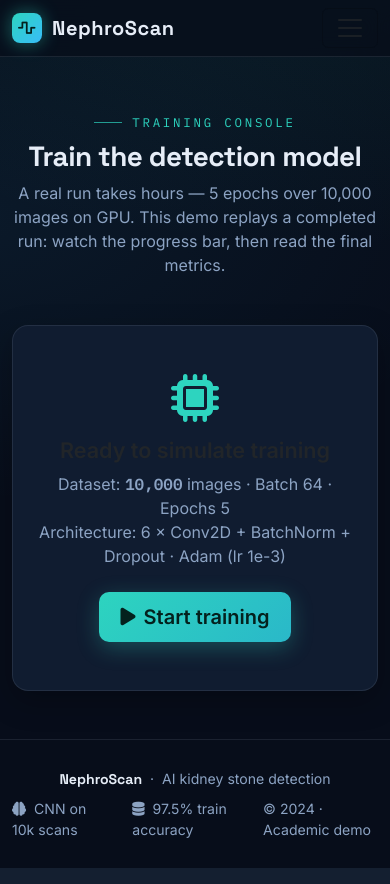
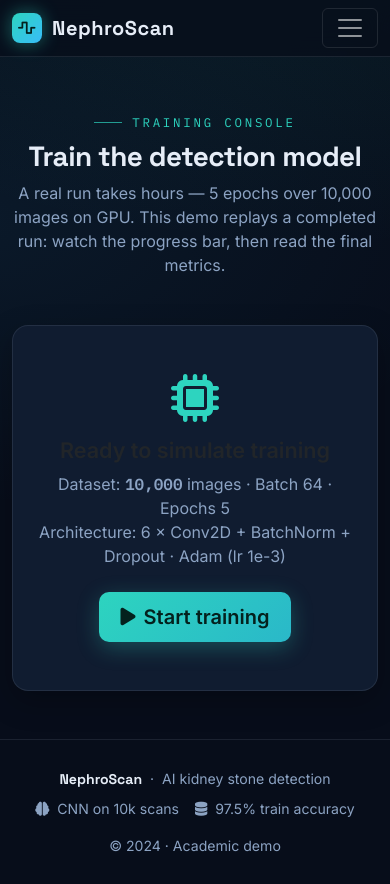
Before and after one commit to g-rtejaskumar/kidney-stone-detection-using-cnn, a Django app: page /train/ in a window 390 px wide. Run offline with Django 5.2, Linux system fonts and the light colour scheme.

Commit message:
Fix mobile navbar and overflow issues
Add navbar-dark so the hamburger toggler is visible on the dark navbar, let the footer wrap on small screens, and allow horizontal scrolling in the training log so long lines don't overflow on phones.

🤖 Generated with Codebuff
Co-Authored-By: Codebuff <noreply@codebuff.com>

```diff
--- a/templates/base.html
+++ b/templates/base.html
@@ -252,7 +252,7 @@
     {% block styles %}{% endblock %}
 </head>
 <body>
-    <nav class="navbar navbar-expand-lg site-nav">
+    <nav class="navbar navbar-expand-lg navbar-dark site-nav">
         <div class="container">
             <a class="navbar-brand" href="{% url 'home' %}">
                 <span class="brand-mark"><i class="fa-solid fa-wave-square"></i></span>
@@ -279,9 +279,9 @@
     </main>
 
     <footer class="site-footer">
-        <div class="container d-flex flex-column flex-md-row justify-content-between align-items-center gap-2">
+        <div class="container d-flex flex-column flex-md-row justify-content-between align-items-center gap-2 text-center">
             <span><span class="brand">NephroScan</span> &nbsp;·&nbsp; AI kidney stone detection</span>
-            <span class="d-flex gap-4 align-items-center">
+            <span class="d-flex flex-wrap justify-content-center gap-3 gap-md-4 align-items-center">
                 <span><i class="fa-solid fa-brain me-1"></i> CNN on 10k scans</span>
                 <span><i class="fa-solid fa-database me-1"></i> 97.5% train accuracy</span>
                 <span>© 2024 · Academic demo</span>
--- a/templates/training.html
+++ b/templates/training.html
@@ -198,6 +198,7 @@
         padding: 14px 16px;
         max-height: 220px;
         overflow-y: auto;
+        overflow-x: auto;
         font-family: var(--font-mono);
         font-size: 0.8rem;
         line-height: 1.9;
```
